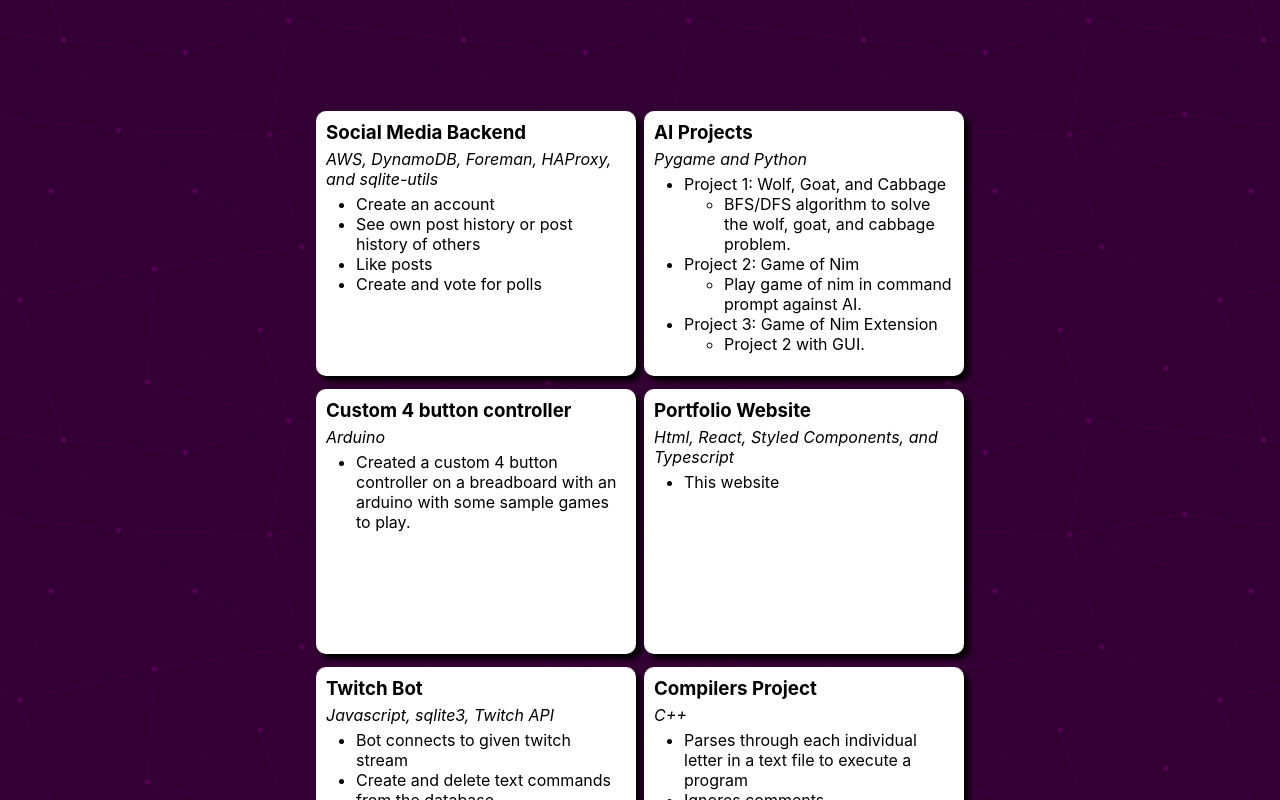
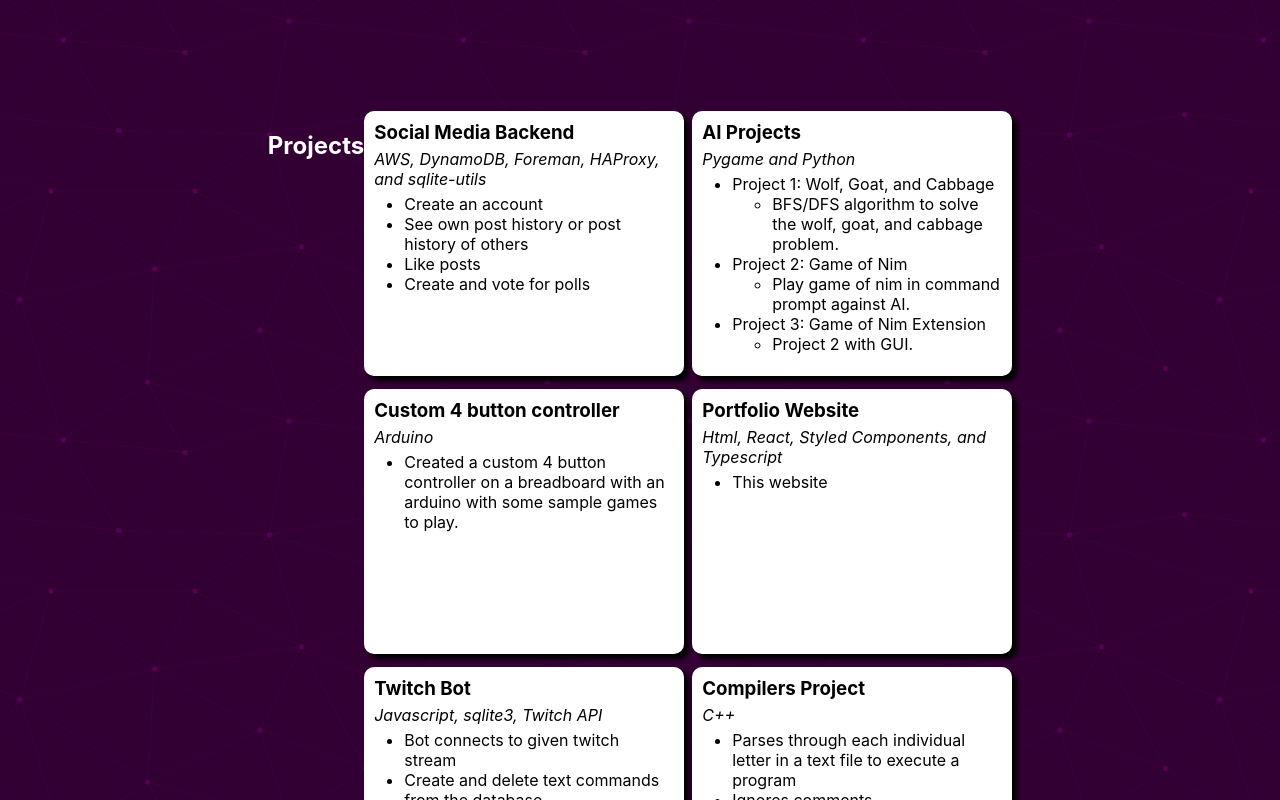
Before and after one commit to austin-sohn/austinsohn, a React (Create React App) app: page / in a window 1280 px wide. Shown: the part 800-1600 px from the top of the page. Built offline with nearby package versions, Linux system fonts and the light colour scheme.

Commit message:
added project header

```diff
--- a/src/components/projects.tsx
+++ b/src/components/projects.tsx
@@ -13,6 +13,7 @@ class Projects extends React.Component<{}> {
   render() {
     return (
       <ProjectStyle id="Projects">
+        <h2>Projects</h2>
         <CardContainer>
           <SocialMediaCard />
           <AICard />
```
